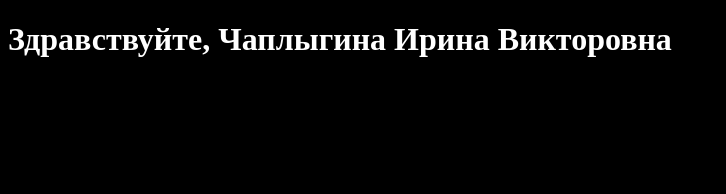
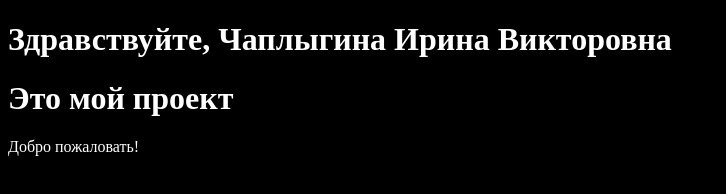
Before and after one commit to kmtdemo/0201-pz-1, a plain HTML site: page index.html in a window 1280 px wide. Shown: the whole page, without its empty margins (0-726 px from the left). Drawn offline with Linux system fonts and the light colour scheme.

Commit message:
Добавлен заголовок и приветственное сообщение

```diff
--- a/index.html
+++ b/index.html
@@ -8,6 +8,9 @@
 	</head>
 	<body>
 		<h1>Здравствуйте, Чаплыгина Ирина Викторовна</h1>
+
+		<h1>Это мой проект</h1>
+		<p>Добро пожаловать!</p>
 	</body>
 
 	<script src="index.js"></script>
```
